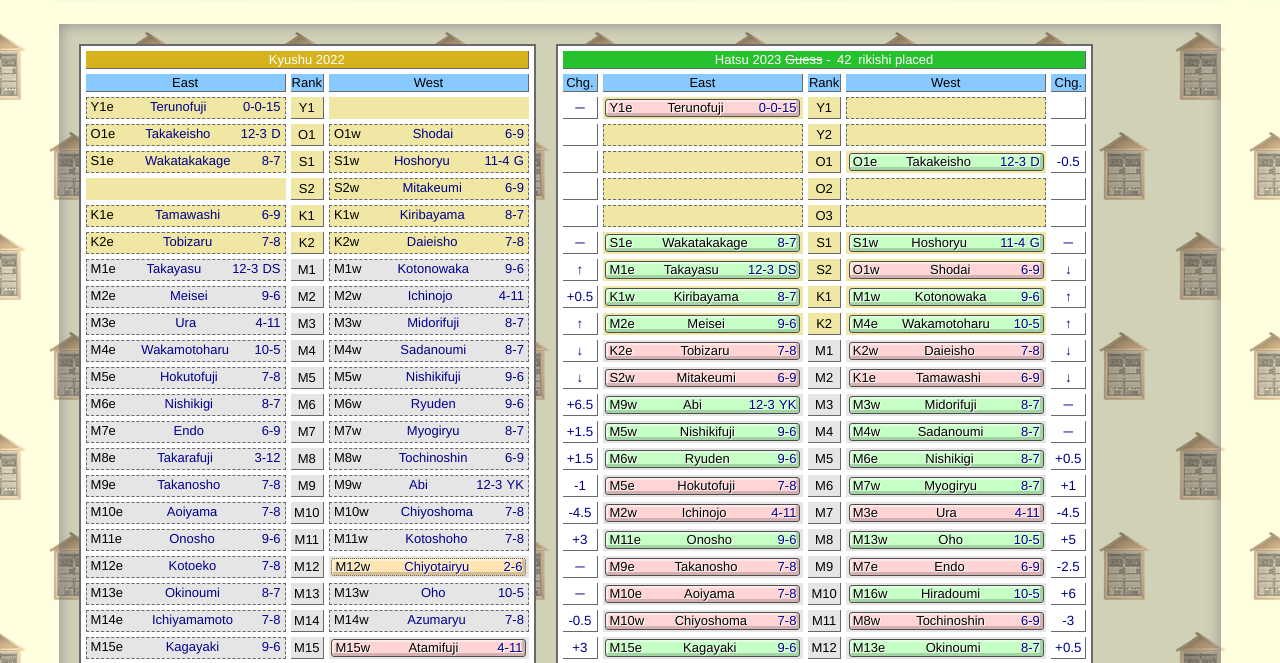
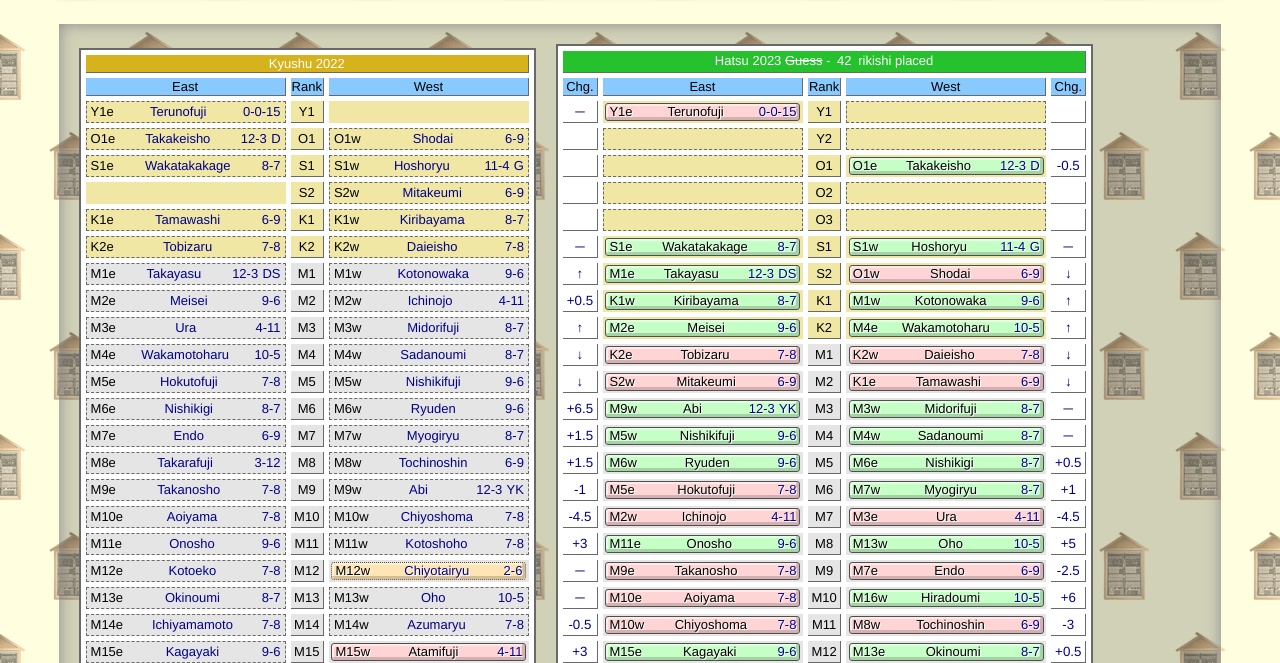
Before and after one commit to johnclyde/gtbhelper-cc, a plain HTML site: page previous.html in a window 1280 px wide. Shown: the part 134-797 px from the top of the page. Drawn offline with Linux system fonts and the light colour scheme.

Commit message:
Add files via upload

```diff
--- a/styles.css
+++ b/styles.css
@@ -208,6 +208,7 @@ td span {
 	padding-left: 3px;
 	padding-right: 3px;
 	margin: 0 auto;
+	line-height: 14pt;
 }
 
 [data-ko="0"] {
```
